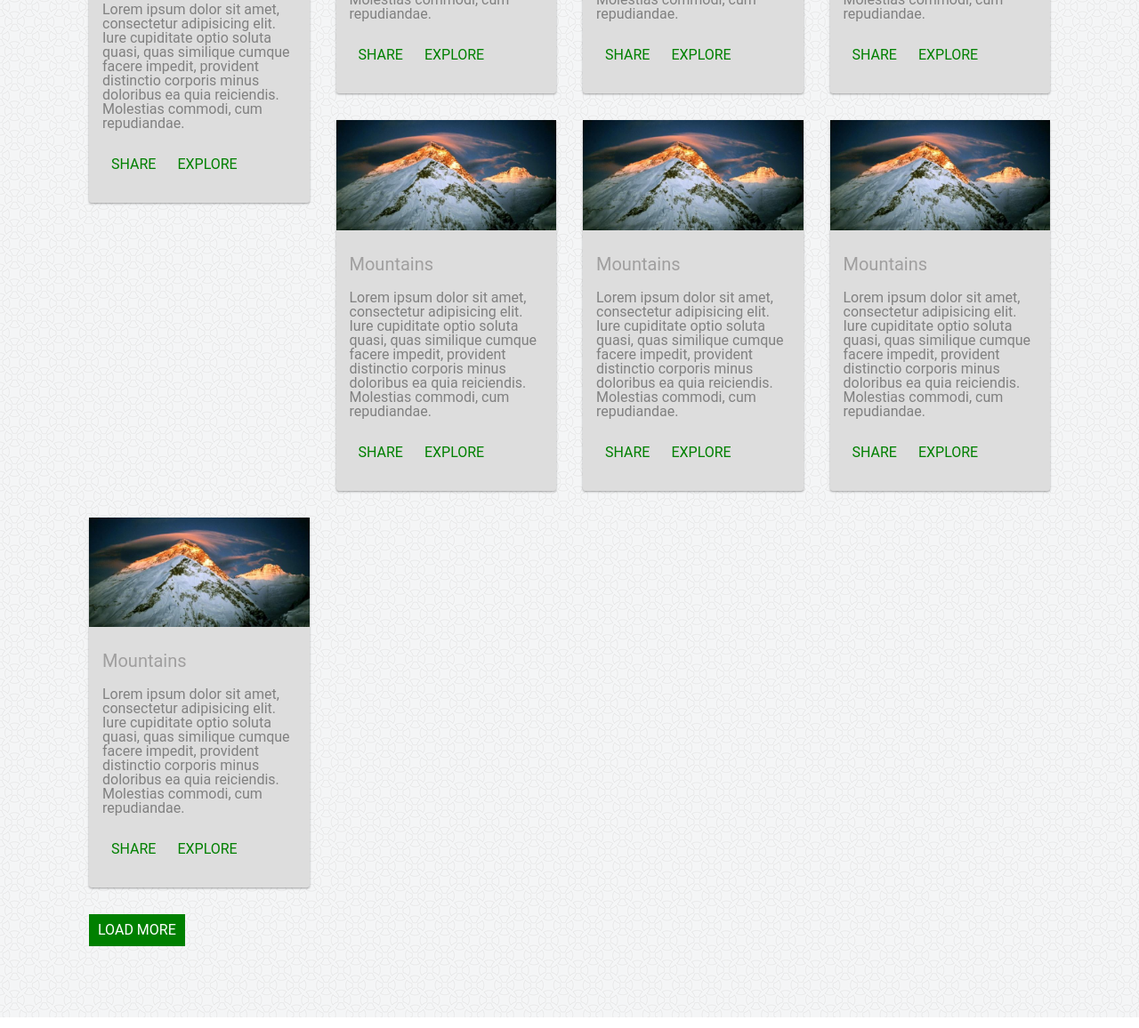
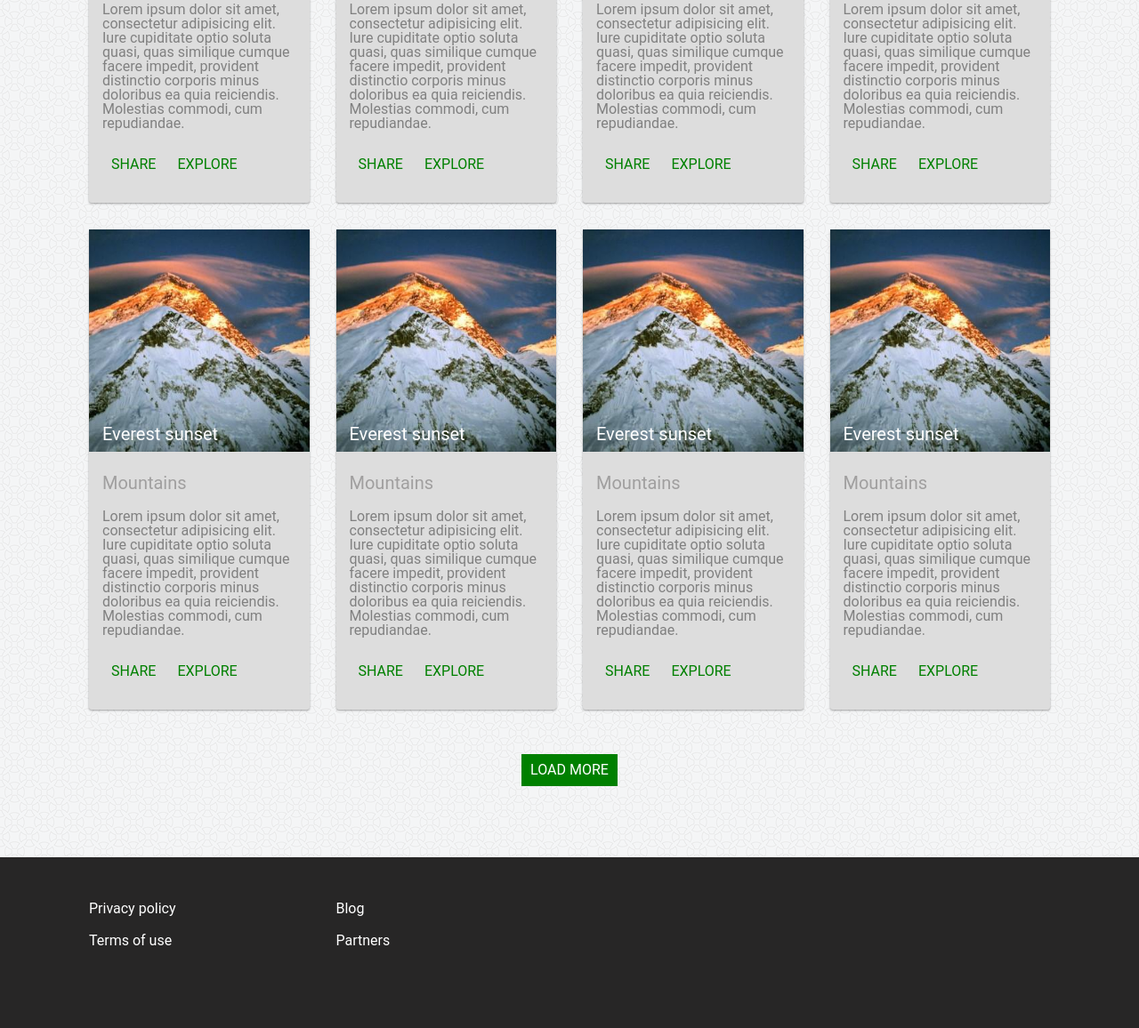
Before and after one commit to SAnastasiia/level-up-homeworks, a website: page public/views/css/homework-4/index.html in a window 1280 px wide. Shown: the part 1109-2265 px from the top of the page at 89% size. Drawn offline with Linux system fonts and the light colour scheme.

Commit message:
changes in HW-3 and HW-4

```diff
--- a/public/views/css/homework-3/css/style.css
+++ b/public/views/css/homework-3/css/style.css
@@ -84,7 +84,6 @@ h2 {
 }
 .col {
   padding: 0 15px;
-  padding: 0 15px;
   display: inline-block;
   width: 33.333333333333336%;
 }
--- a/public/views/css/homework-4/css/style.css
+++ b/public/views/css/homework-4/css/style.css
@@ -80,6 +80,7 @@ footer {
 .row {
   margin: 0 -15px;
   font-size: 16px;
+  padding-bottom: 20px;
 }
 .row:after {
   content: "";
@@ -128,10 +129,13 @@ footer {
 .button-info {
   color: green;
 }
-.button-load {
+.load {
   background-color: green;
   color: white;
   font-size: 16px;
+}
+.button-load {
+  text-align: center;
 }
 .p-card {
   margin: 20px 0;
@@ -141,6 +145,12 @@ h2 {
   font-size: 20px;
   color: #a09f9f;
 }
+.sunset {
+  font-size: 20px;
+  color: white;
+  position: absolute;
+  padding: 220px 15px;
+}
 .background-3 {
     height: 250px;
     background-image: url(../images/everest.jpg);
@@ -149,3 +159,36 @@ h2 {
     color: black;
     background-position: center center;
 }
+.footer {
+  background-color: #272626;
+
+}
+.row-footer {
+  margin: 0 -15px;
+  font-size: 16px;
+  padding-bottom: 20px;
+}
+.row-footer:after {
+  content: "";
+  display: block;
+  clear: both;
+}
+.column-footer {
+  width: 25%;
+  padding: 0 15px;
+  float: left;
+}
+.card-footer {
+  margin-bottom: 30px;
+  background-color: #ddd;
+  border-radius: 3px;
+  box-shadow: 0 1px 3px rgba(0,0,0,0.12), 0 1px 2px rgba(0,0,0,0.24);
+}
+.content-footer {
+  font-size: 0;
+  padding: 50px 100px;
+}
+.footer-link {
+  color: white;
+  margin-bottom: 20px;
+}
--- a/public/views/css/homework-4/index.html
+++ b/public/views/css/homework-4/index.html
@@ -39,7 +39,7 @@
             <div class="column">
               <div class="card">
                 <div class="background-3">
-                <p>
+                  <p class="sunset">
                     Everest sunset
                   </p>
                 </div>
@@ -55,8 +55,10 @@
             </div>
             <div class="column">
               <div class="card">
-              <div>
-                <img class="pictures" src="images/everest.jpg" alt="u">
+                <div class="background-3">
+                  <p class="sunset">
+                    Everest sunset
+                  </p>
                 </div>
                 <div class="info">
                   <h2>Mountains</h2>
@@ -70,8 +72,10 @@
             </div>
             <div class="column">
               <div class="card">
-              <div>
-                <img class="pictures" src="images/everest.jpg" alt="u">
+                <div class="background-3">
+                  <p class="sunset">
+                    Everest sunset
+                  </p>
                 </div>
                 <div class="info">
                   <h2>Mountains</h2>
@@ -85,8 +89,10 @@
             </div>
             <div class="column">
               <div class="card">
-              <div>
-                <img class="pictures" src="images/everest.jpg" alt="u">
+                <div class="background-3">
+                  <p class="sunset">
+                    Everest sunset
+                  </p>
                 </div>
                 <div class="info">
                   <h2>Mountains</h2>
@@ -100,8 +106,10 @@
             </div>
             <div class="column">
               <div class="card">
-              <div>
-                <img class="pictures" src="images/everest.jpg" alt="u">
+                <div class="background-3">
+                  <p class="sunset">
+                    Everest sunset
+                  </p>
                 </div>
                 <div class="info">
                   <h2>Mountains</h2>
@@ -115,8 +123,10 @@
             </div>
             <div class="column">
               <div class="card">
-              <div>
-                <img class="pictures" src="images/everest.jpg" alt="u">
+                <div class="background-3">
+                  <p class="sunset">
+                    Everest sunset
+                  </p>
                 </div>
                 <div class="info">
                   <h2>Mountains</h2>
@@ -130,8 +140,10 @@
             </div>
             <div class="column">
               <div class="card">
-              <div>
-                <img class="pictures" src="images/everest.jpg" alt="u">
+                <div class="background-3">
+                  <p class="sunset">
+                    Everest sunset
+                  </p>
                 </div>
                 <div class="info">
                   <h2>Mountains</h2>
@@ -145,8 +157,10 @@
             </div>
             <div class="column">
               <div class="card">
-              <div>
-                <img class="pictures" src="images/everest.jpg" alt="u">
+                <div class="background-3">
+                  <p class="sunset">
+                    Everest sunset
+                  </p>
                 </div>
                 <div class="info">
                   <h2>Mountains</h2>
@@ -159,12 +173,35 @@
               </div>
             </div>
           </div>
-
-
-
-        <button class="button button-load">Load more</button>
+          <div class="button-load">
+            <button class="button load">Load more</button>
           </div>
-      <footer>
+        </div>
+      </div>
+    </div>
+    <footer class="footer content-footer">
+      <div class="row-footer">
+        <div class="column-footer">
+          <div class="link-footer">
+            <div class="footer-link">
+              <a href="#">Privacy policy</a>
+            </div>
+            <div class="footer-link">
+              <a href="#">Terms of use</a>
+            </div>
+          </div>
+        </div>
+        <div class="column-footer">
+          <div class="link-footer">
+            <div class="footer-link">
+              <a href="#">Blog</a>
+            </div>
+            <div class="footer-link">
+              <a href="#">Partners</a>
+            </div>
+          </div>
+        </div>
+      </div>
     </footer>
   </body>
 </html>
```
Lines whose indentation alone changed are shown as unchanged.
